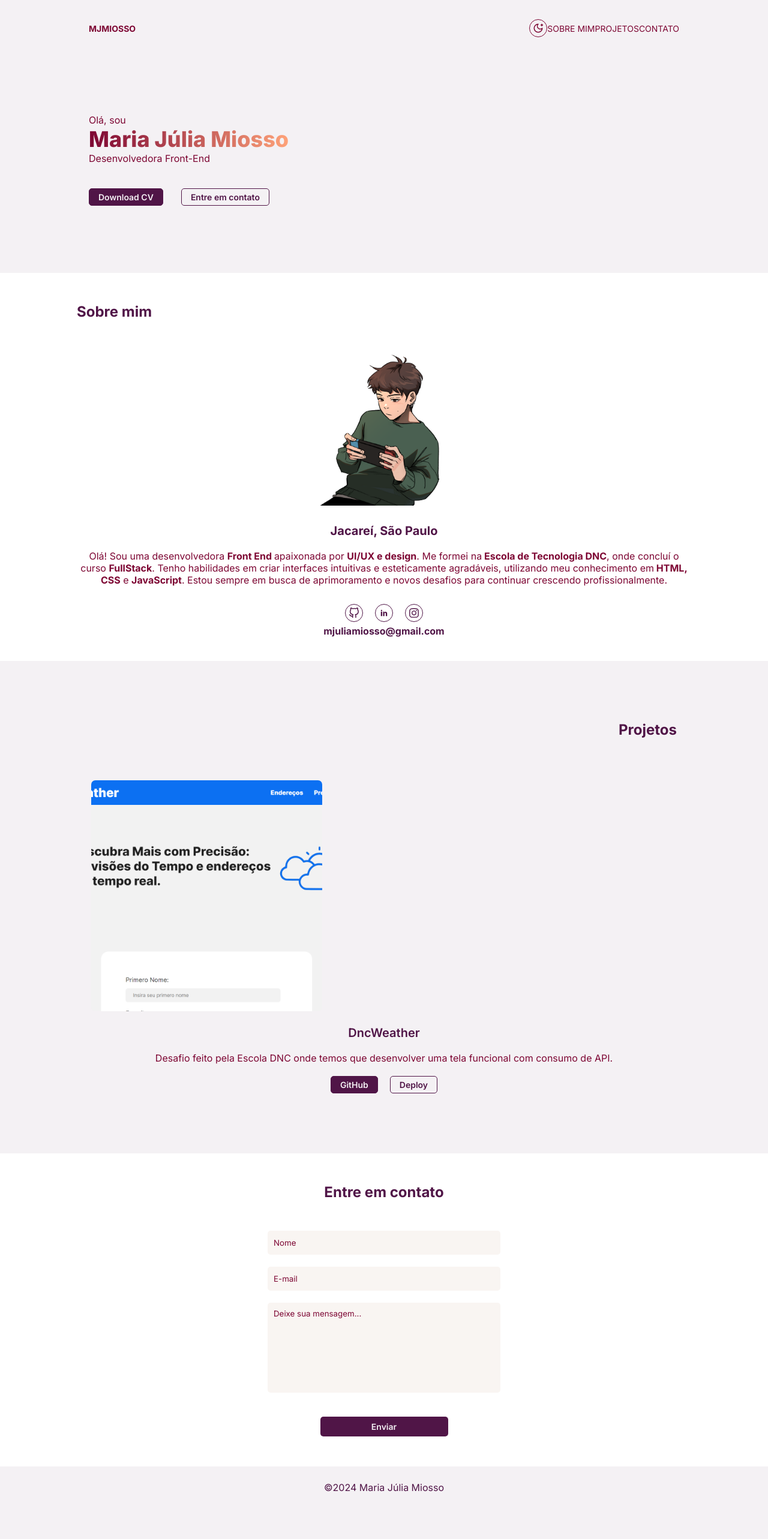
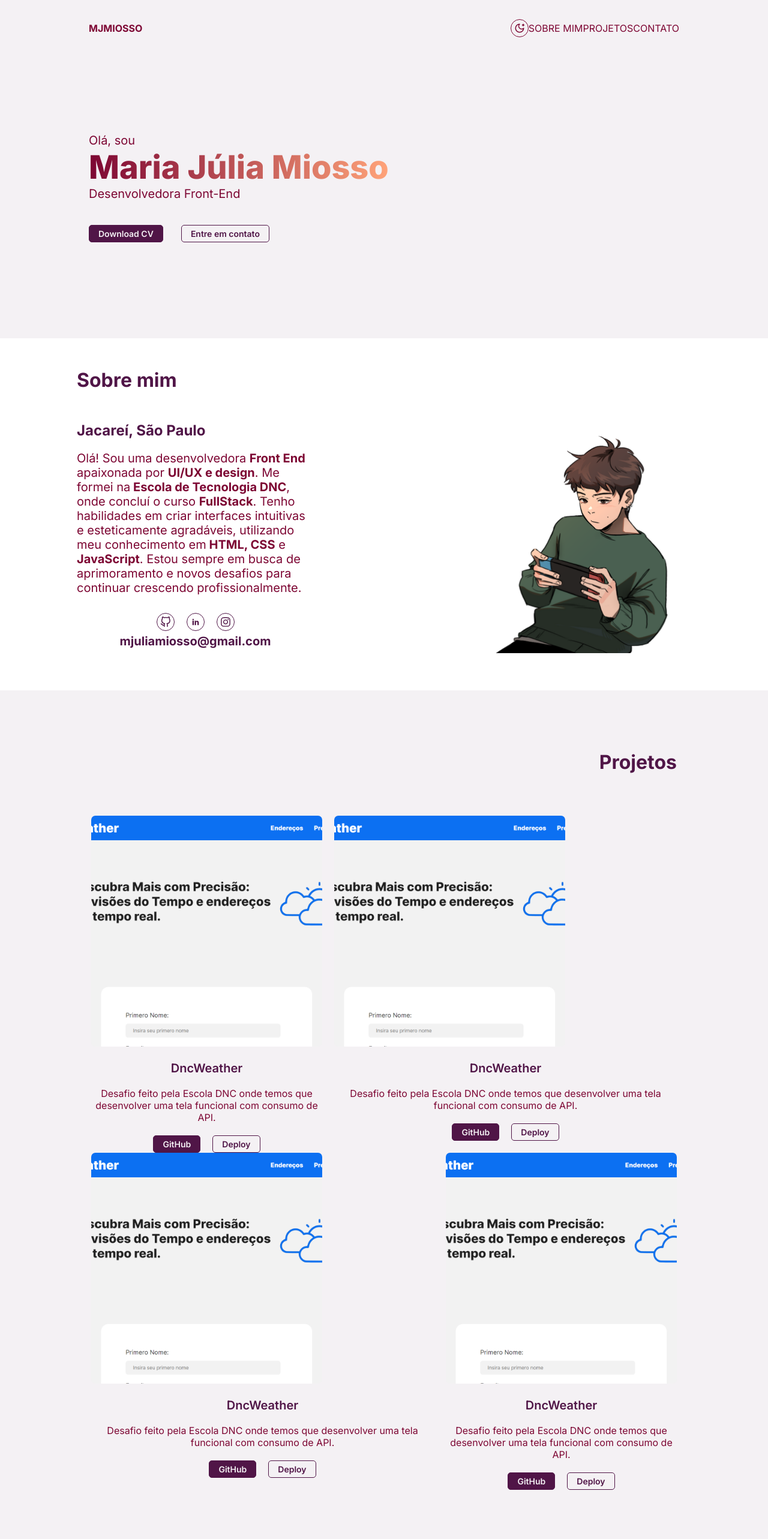
Before and after one commit to mjuliamiosso/portfolio-mjmiosso, a React (Vite) app: page / in a window 1280 px wide. Shown: the top 2566 px of the page at 60% size. Before the commit the page ends 2515 px from the top, so only its background shows below. Built offline with nearby package versions, Linux system fonts and the light colour scheme.

Commit message:
responsivo versão tablet

```diff
--- a/package.json
+++ b/package.json
@@ -14,6 +14,7 @@
     "react-burger-menu": "^3.0.9",
     "react-dom": "^18.2.0",
     "react-icons": "^5.2.1",
+    "react-router-dom": "^6.23.1",
     "sass": "^1.77.0"
   },
   "devDependencies": {
--- a/src/sass/_variables.scss
+++ b/src/sass/_variables.scss
@@ -27,6 +27,7 @@ $fs-700: 36px;
   $fs-500: 24px;
   $fs-600: 32px;
   $fs-700: 54px;
+
 }
 
 @media (min-width: 1440px){
--- a/src/views/AboutMe/index.scss
+++ b/src/views/AboutMe/index.scss
@@ -3,12 +3,12 @@
 
 .aboutme{
     background: white;
-    padding: 0 24px;
+    padding: 0 20px;
     color: $light-purple;
     padding-top: 50px;
 
     h2{
-        font-size: $fs-600;
+        font-size: 24px;
         font-weight: 700;
         color: $light-purple;
     }
@@ -26,12 +26,12 @@
 .header-text{
     h3{
         text-align: center;
-        font-size: $fs-500;
+        font-size: 20px;
         margin-bottom: 20px;
     }
     p{
         text-align: center;
-        font-size: $fs-400;
+        font-size: 16px;
         color: $light-text;
     }
 }
@@ -55,3 +55,42 @@
     margin-bottom: 5px;
 
 }
+
+@media (min-width: 1024px){
+    .aboutme{
+        h2{
+            font-size: 32px;
+        }
+
+        img{
+            width: 344px;
+            height: 373px;
+            margin-top: 0px;
+            margin-bottom: 0px;
+        }
+    }
+
+    .header-text{
+        margin-top: 50px;
+        margin-bottom: 30px;
+        h3{
+            text-align: start;
+            font-size: 24px;
+        }
+        p{
+            text-align: start;
+            font-size: 20px;
+            max-width: 395px;
+        }
+    }
+
+    .aboutme-container{
+        flex-direction: row-reverse;
+        align-items: center;
+        justify-content: space-between;
+    }
+
+    .aboutme-email{
+        text-align: center !important;
+    }
+}
--- a/src/views/Footer/index.scss
+++ b/src/views/Footer/index.scss
@@ -5,5 +5,12 @@
     margin-top: 25px;
     margin-bottom: 25px;
     color: $light-purple;
-    font-size: $fs-400;
+    font-size: 16px;
 }
+
+@media (min-width: 1024px) {
+    .footer{
+        font-size: 20px;
+        text-align: end;
+    }
+}
--- a/src/views/Form/index.scss
+++ b/src/views/Form/index.scss
@@ -8,13 +8,12 @@
 
 .form-container{
     h2{
-        font-size: $fs-600;
+        font-size: 24px;
         font-weight: 700;
         color: $light-purple;
         text-align: center;
         padding-top: 50px;
     }
-
 }
 
 .form-input{
@@ -33,7 +32,7 @@
         border: none;
         border-radius: 5px;
         font-weight: 600;
-        font-size: $fs-300;
+        font-size: 14px;
         cursor: pointer;
     }
 
@@ -48,6 +47,7 @@
 .form-input input, textarea{
     width: 388px;
     height: 40px;
+    font-size: 14px;
     color: $light-text;
     padding-left: 10px;
     border: none;
@@ -69,3 +69,30 @@
 .form-input input:focus, textarea:focus{
     outline: 2px solid $light-text;
 }
+
+@media (min-width: 1024px) {
+    .form-input{
+        button{
+            font-size: 16px;
+            height: 37px;
+        }
+    }
+
+    .form-container{
+        h2{
+            font-size: 32px;
+        }
+    }
+
+    .form-input input, textarea{
+        width: 423px;
+        height: 45px;
+        font-size: 16px;
+    }
+
+    .form-input textarea{
+        height: 150px;
+        padding-top: 10px;
+        resize: none;
+    }
+}
--- a/src/views/Header/index.scss
+++ b/src/views/Header/index.scss
@@ -7,11 +7,11 @@
 
     p{
         color: $light-text;
-        font-size: $fs-400;
+        font-size: 16px;
     }
 
     h1{
-        font-size: $fs-700;
+        font-size: 36px;
         font-weight: 800;
         max-width: 335px;
 
@@ -26,3 +26,27 @@
     display: flex;
     gap: 30px;
 }
+
+@media (min-width: 1024px) {
+
+    .header{
+        padding: 0 20px;
+        margin-top: 8rem;
+        margin-bottom: 10rem;
+        p{
+            font-size: 20px;
+        }
+
+        h1{
+            font-size: 54px;
+            font-weight: 800;
+            max-width: 500px;
+            }
+    }
+
+    .header-btn{
+        margin-top: 40px;
+        display: flex;
+        gap: 30px;
+    }
+}
--- a/src/views/Navbar/Navbar.jsx
+++ b/src/views/Navbar/Navbar.jsx
@@ -3,7 +3,6 @@ import './index.scss'
 import '../../sass/_mixins.scss'
 import ButtonSwitch from '../../components/ButtonSwitch'
 import { LuMoonStar } from "react-icons/lu";
-import { slide as Menu } from 'react-burger-menu'
 
 const Navbar = () => {
   return (
@@ -12,11 +11,11 @@ const Navbar = () => {
           <a className='navbar-name' href="">MJMIOSSO</a>
           <div>
             <ButtonSwitch icon={<LuMoonStar />}></ButtonSwitch>
-            <menu className='navbar-links'>
+            <div className='navbar-links'>
               <a href="">SOBRE MIM</a>
               <a href="">PROJETOS</a>
               <a href="">CONTATO</a>
-            </menu>
+            </div>
           </div>
       </nav>
     </div>
--- a/src/views/Navbar/index.scss
+++ b/src/views/Navbar/index.scss
@@ -5,7 +5,7 @@
     @include flex-spacebetween;
     padding: 2rem 20px;
 
-    menu{
+    .navbar-links{
         @include flex-spacebetween;
     }
 
@@ -19,6 +19,14 @@
 
     a{
         color: $light-text;
-        font-size: $fs-300;
+        font-size: 14px;
     }
 }
+
+@media (min-width: 1024px){
+    .navbar{
+        a{
+            font-size: 16px;
+        }
+    }
+}
--- a/src/views/Projects/Projects.jsx
+++ b/src/views/Projects/Projects.jsx
@@ -8,9 +8,26 @@ const Projects = () => {
   return (
     <div className='container projects'>
         <h2>Projetos</h2>
-        <div className='projects-container'>
-            <Project image={DncWeatherImg}></Project>
-            <ProjectDescription title='DncWeather' text='Desafio feito pela Escola DNC onde temos que desenvolver uma tela funcional com consumo de API.' github='https://github.com/mjuliamiosso/desafio-02-api?tab=readme-ov-file' deploy='https://mjuliamiosso.github.io/desafio-02-api/'></ProjectDescription>
+        <div className='projects-container-right'>
+          <div>
+              <Project image={DncWeatherImg}></Project>
+              <ProjectDescription title='DncWeather' text='Desafio feito pela Escola DNC onde temos que desenvolver uma tela funcional com consumo de API.' github='https://github.com/mjuliamiosso/desafio-02-api?tab=readme-ov-file' deploy='https://mjuliamiosso.github.io/desafio-02-api/'></ProjectDescription>
+          </div>
+          <div>
+              <Project image={DncWeatherImg}></Project>
+              <ProjectDescription title='DncWeather' text='Desafio feito pela Escola DNC onde temos que desenvolver uma tela funcional com consumo de API.' github='https://github.com/mjuliamiosso/desafio-02-api?tab=readme-ov-file' deploy='https://mjuliamiosso.github.io/desafio-02-api/'></ProjectDescription>
+          </div>
+        </div>
+
+        <div className='projects-container-left'>
+          <div>
+              <Project image={DncWeatherImg}></Project>
+              <ProjectDescription title='DncWeather' text='Desafio feito pela Escola DNC onde temos que desenvolver uma tela funcional com consumo de API.' github='https://github.com/mjuliamiosso/desafio-02-api?tab=readme-ov-file' deploy='https://mjuliamiosso.github.io/desafio-02-api/'></ProjectDescription>
+          </div>
+          <div>
+              <Project image={DncWeatherImg}></Project>
+              <ProjectDescription title='DncWeather' text='Desafio feito pela Escola DNC onde temos que desenvolver uma tela funcional com consumo de API.' github='https://github.com/mjuliamiosso/desafio-02-api?tab=readme-ov-file' deploy='https://mjuliamiosso.github.io/desafio-02-api/'></ProjectDescription>
+          </div>
         </div>
     </div>
   )
--- a/src/views/Projects/index.scss
+++ b/src/views/Projects/index.scss
@@ -6,10 +6,33 @@
     margin-top: 100px;
 
     h2{
-        font-size: $fs-600;
+        font-size: 24px;
         font-weight: 700;
         text-align: end;
         margin-bottom: 70px;
         color: $light-purple;
     }
 }
+
+@media (min-width: 1024px) {
+    .projects{
+        padding: 0 24px;
+        margin-top: 100px;
+
+        h2{
+            font-size: 32px;
+        }
+    }
+
+    .projects-container-right{
+        display: grid;
+        grid-template-columns: 1fr 2fr;
+        grid-gap: 20px;
+    }
+
+    .projects-container-left{
+        display: grid;
+        grid-template-columns: 2fr 1fr;
+        grid-gap: 20px;
+    }
+}
```
Also changed, not shown: 1 other file (tests, documents, lock files or other folders).
